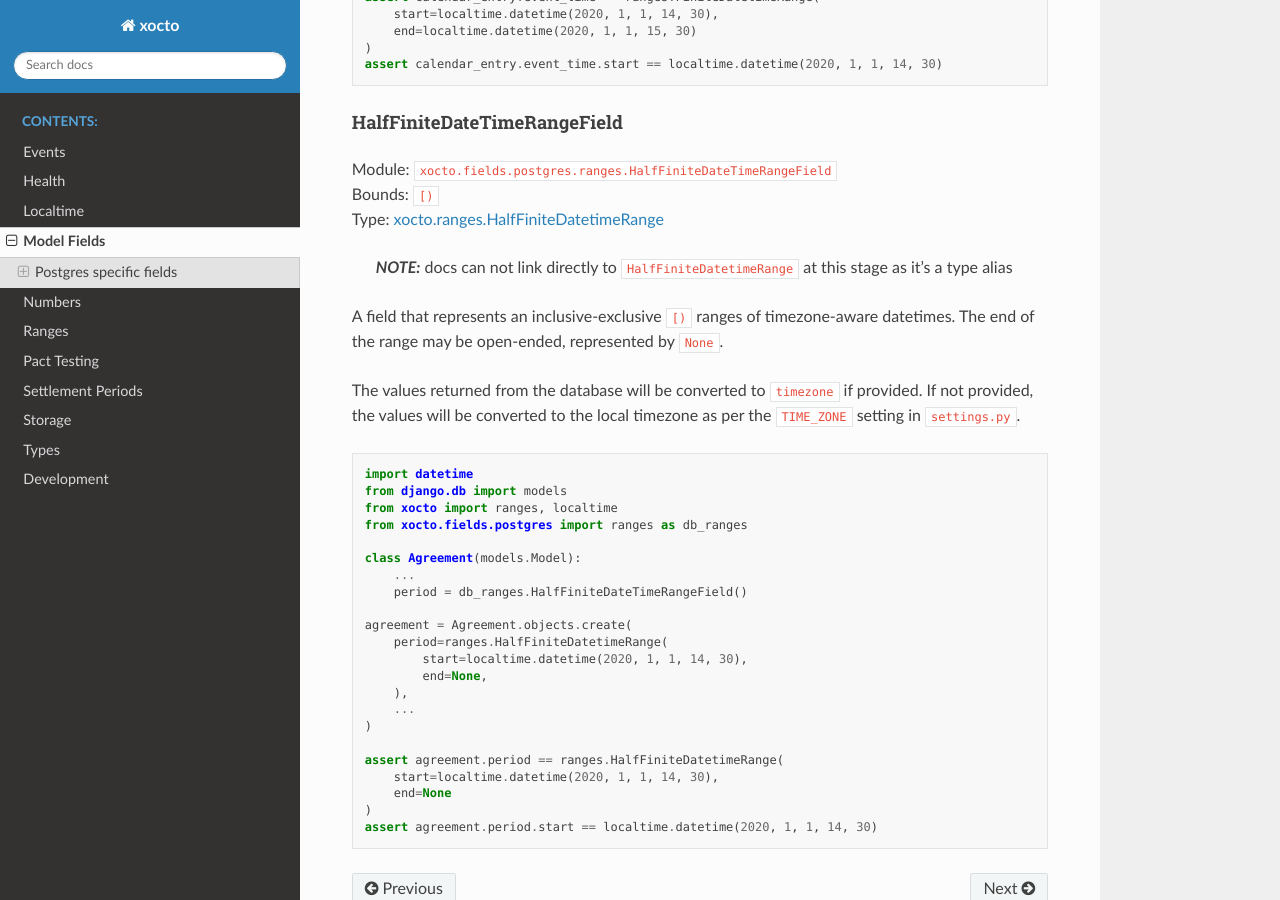
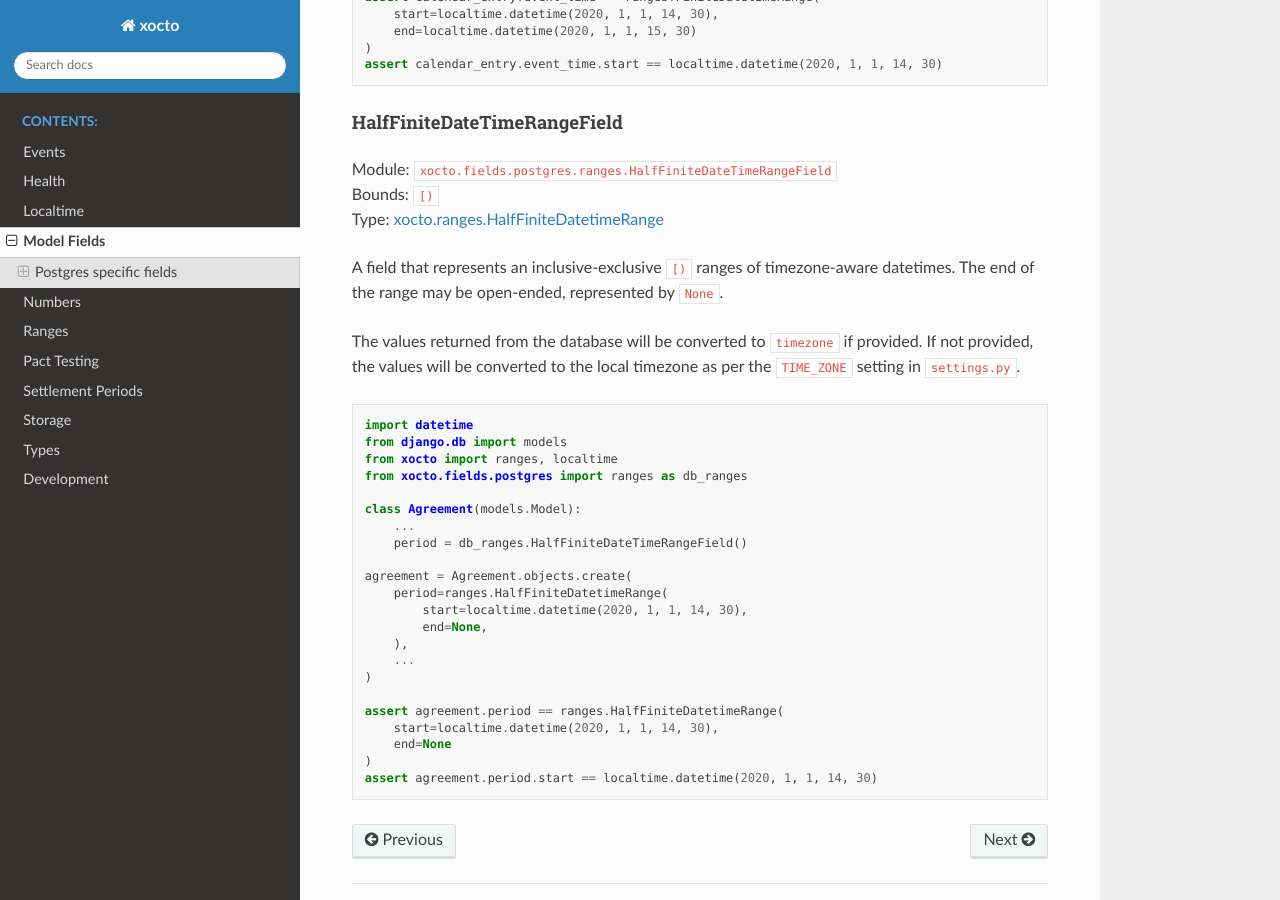
Before and after one commit to octoenergy/xocto, a Sphinx documentation site: the page built from docs/xocto/model_fields.md, in a window 1280 px wide and 900 px high, scrolled down 2466 px. Built offline with Sphinx 7.4.7 and the Read the Docs theme 3.1.0, drawn with Linux system fonts in a browser that asks for light colours.

Commit message:
docs: correct PostgreSQL range field reference
Assistant-Model: Codex (GPT-5.6 Terra)

```diff
--- a/docs/xocto/model_fields.md
+++ b/docs/xocto/model_fields.md
@@ -128,9 +128,7 @@
 
 Module: `xocto.fields.postgres.ranges.HalfFiniteDateTimeRangeField`\
 Bounds: `[)`\
-Type: [xocto.ranges.HalfFiniteDatetimeRange](xocto.ranges.HalfFiniteRange)
-
-> **_NOTE:_** docs can not link directly to `HalfFiniteDatetimeRange` at this stage as it's a type alias
+Type: [xocto.ranges.HalfFiniteDatetimeRange](xocto.ranges.HalfFiniteDatetimeRange)
 
 A field that represents an inclusive-exclusive `[)` ranges of timezone-aware
 datetimes. The end of the range may be open-ended, represented by `None`.
```
